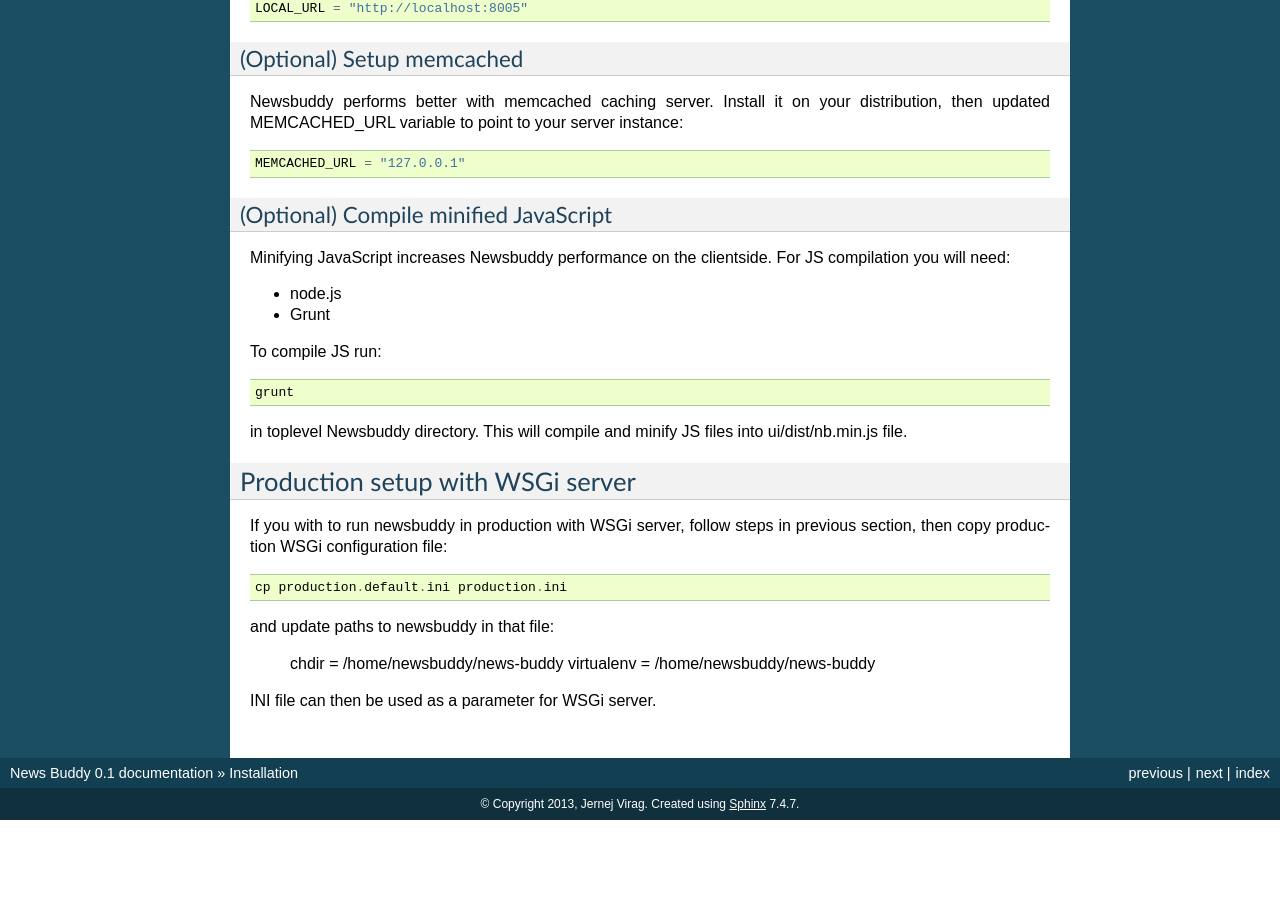
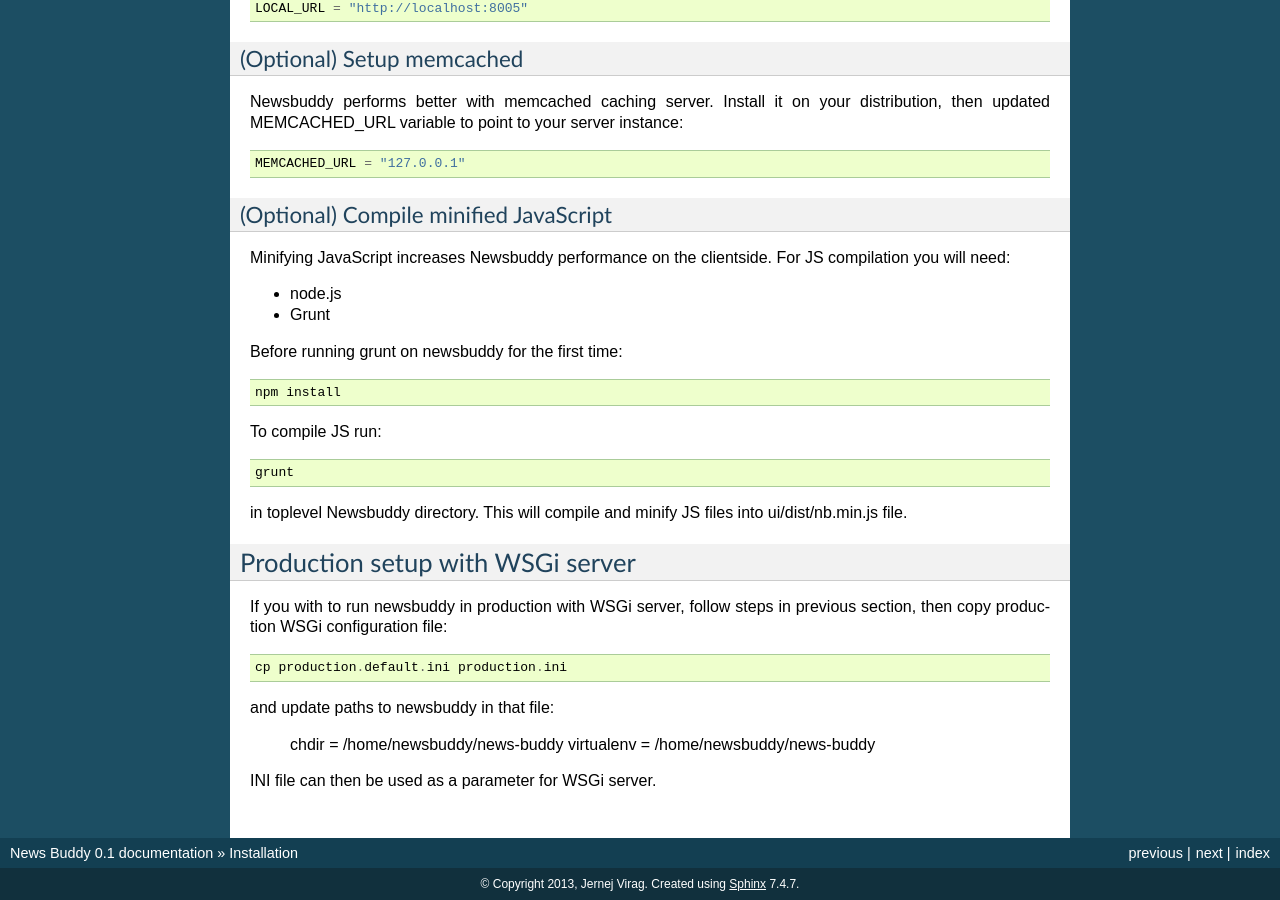
Before and after one commit to izacus/newsbuddy, a Sphinx documentation site: the page built from doc/source/installation.rst, in a window 1280 px wide and 900 px high, scrolled down 2027 px. Built offline with Sphinx 7.4.7, drawn with Linux system fonts in a browser that asks for light colours; before the commit the page ends 2847 px from its top, so only the background shows below that.

Commit message:
a note on grunt

```diff
--- a/doc/source/installation.rst
+++ b/doc/source/installation.rst
@@ -116,6 +116,10 @@
 - node.js
 - Grunt
 
+Before running grunt on newsbuddy for the first time::
+
+    npm install
+
 To compile JS run::
 
     grunt
```
